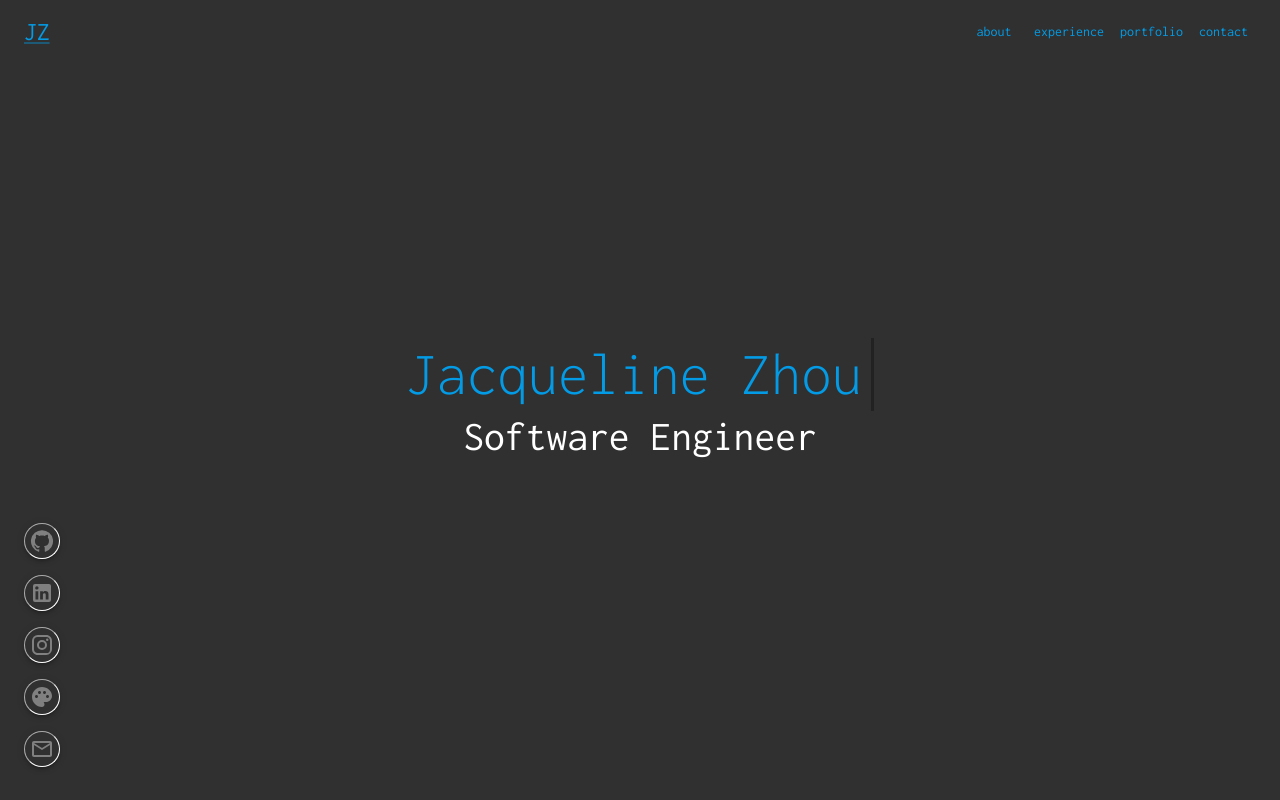
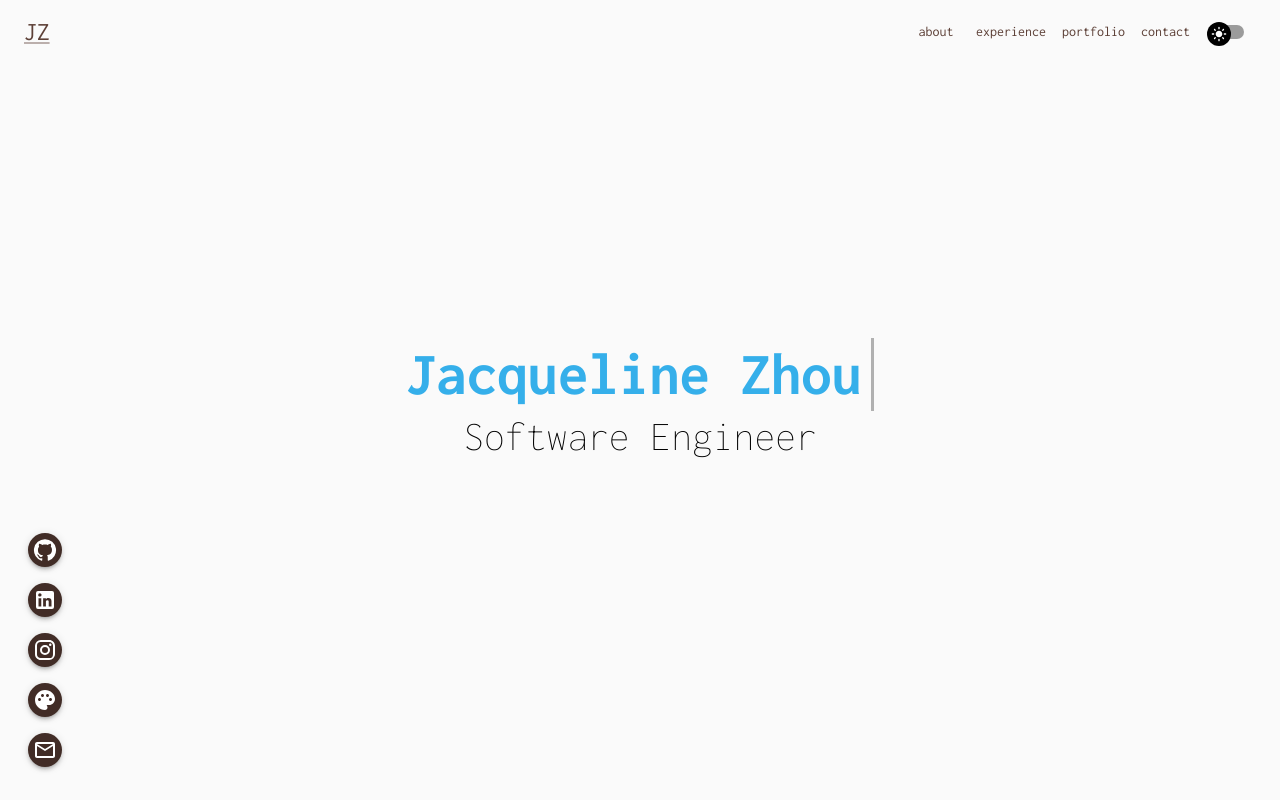
Before and after one commit to jacqizee/personal-website, a React (Create React App) app in the folder personal-website/: page / in a window 1280 px wide. Shown: the top 800 px of the page. Built offline with nearby package versions, Linux system fonts and the light colour scheme.

Commit message:
light/dark mode switch added

```diff
--- a/personal-website/src/App.js
+++ b/personal-website/src/App.js
@@ -16,12 +16,12 @@ import { createTheme } from '@mui/material/styles'
 
 const App = () => {
 
-  // const [ mode, setMode ] = useState('dark')
+  const [ mode, setMode ] = useState('light')
 
   return (
-    <ThemeProvider theme={createTheme(theme('dark'))}>
+    <ThemeProvider theme={createTheme(theme(mode))}>
       <Box component="nav">
-        <Navigation />
+        <Navigation mode={mode} setMode={setMode} />
         <Links />
       </Box>
       <Box className="site-wrapper" component='main'>
--- a/personal-website/src/components/Contact.js
+++ b/personal-website/src/components/Contact.js
@@ -44,16 +44,18 @@ const Contact = () => {
 
   return(
     <Box id="contact" sx={{ display: 'flex', flexDirection: 'column', alignItems: 'center', mb: 7 }}>
-      <Box sx={{ position: 'relative', right: '35%', top: 45, display: 'flex' }}>
-        <Box sx={{ bgcolor: 'primary.main', color: 'white', px: 5, py: 2 }}>
+      <Box sx={{ position: 'relative', right: '20%', top: 55, display: 'flex' }}>
+        <Box sx={{ bgcolor: 'primary.main', color: 'white', px: 5, py: 3 }}>
           <Typography variant="h4">
-            Contact
+            Get in Touch
+          </Typography>
+          <Typography variant="body1" sx={{ display: { xs: 'none', md: 'inline' }}} >
+            Interested in chatting? My inbox is open for you!
           </Typography>
         </Box>
       </Box>
 
-      <Paper component='form' onSubmit={handleSubmit} sx={{ width: '75%', m: 2, textAlign: 'center' }}>
-        <Typography variant='h5' sx={{ pt: 5 }}>Get in Touch</Typography>
+      <Paper component='form' onSubmit={handleSubmit} sx={{ width: '75%', m: 2, pt: 4, textAlign: 'center' }}>
         <Grid container spacing={1} sx={{ width: '100%', p: 5 }}>
           <Grid item xs={12} sm={6}>
             <TextField id='name' label='Name' name="name" variant='outlined' value={contactForm.name} onChange={handleChange} required fullWidth />
@@ -67,9 +69,9 @@ const Contact = () => {
           <Grid item xs={12}>
             <TextField id='message' label='Message' name='message' variant='outlined' value={contactForm.message} onChange={handleChange} required multiline rows={3} fullWidth />
           </Grid>
-          <Grid item xs={12} sx={{ textAlign: 'center' }}>
+          <Grid item xs={12}>
             { !emailSubmitted ?
-              <Button type='submit'><SendRoundedIcon fontSize='small' sx={{ mr: .5 }} />Submit</Button> :
+              <Button type='submit' sx={{ mt: 1, mb: -1 }}><SendRoundedIcon fontSize='small' sx={{ mr: .5 }} />Submit</Button> :
               ! emailError ? <Button type='submit' disabled><MarkEmailReadRounded fontSize='small' sx={{ mr: .5 }} />Sent!</Button> :
               <Button type='submit'><SendRoundedIcon fontSize='small' sx={{ mr: .5 }} />Error</Button>
             }
--- a/personal-website/src/components/Hero.js
+++ b/personal-website/src/components/Hero.js
@@ -4,10 +4,10 @@ import Typography from '@mui/material/Typography'
 const Hero = () => {
   return(
     <Box id='hero' sx={{ display: 'flex', height: '100vh', textAlign: 'center', flexDirection: 'column', justifyContent: 'center' }}>
-      <Typography variant="h2" className="h1-typed-out" color='primary'>
+      <Typography variant="h2" className="h1-typed-out" color='secondary.light' sx={{ fontWeight: 600 }}>
         Jacqueline Zhou
       </Typography>
-      <Typography variant="h4" color='primary.contrastText'>
+      <Typography variant="h4" color='secondary.contrastText' sx={{ fontWeight: 200 }}>
         Software Engineer
       </Typography>
     </Box>
--- a/personal-website/src/components/Links.js
+++ b/personal-website/src/components/Links.js
@@ -5,8 +5,8 @@ import { actionLogos } from './helpers/icons'
 
 const Links = () => {
   return (
-    <Box sx={{ display: 'flex', flexDirection: 'column', bottom: 1,
-      position: 'fixed', zIndex: 'tooltip', ml: 3, mb: 3 }}>
+    <Box sx={{ display: 'flex', flexDirection: { xs: 'row', sm: 'column' }, bottom: 1,
+      position: 'fixed', zIndex: 'tooltip', ml: { xs: 1, sm: 3 }, mb: { xs: 1, sm: 3 } }}>
       {actionLogos.map((action) => (
         <IconButton
           size='small'
@@ -15,7 +15,7 @@ const Links = () => {
           target="_blank"
           rel="noopener"
           key={action.name}
-          sx={{ my: 1, color: 'grey', border: '.5px inset white', boxShadow: 3 }}
+          sx={{ color: 'primary.contrastText', my: 1, mx: .5, border: '.5px inset primary.light', boxShadow: 3, bgcolor: 'primary.dark' }}
         >
           {action.icon}
         </IconButton>
--- a/personal-website/src/components/Navigation.js
+++ b/personal-website/src/components/Navigation.js
@@ -1,4 +1,4 @@
-import { useState } from 'react'
+import { useState, useEffect } from 'react'
 import AppBar from '@mui/material/AppBar'
 import Box from '@mui/material/Box'
 import Toolbar from '@mui/material/Toolbar'
@@ -12,18 +12,43 @@ import ListItemButton from '@mui/material/ListItemButton'
 import useScrollTrigger from '@mui/material/useScrollTrigger'
 import Slide from '@mui/material/Slide'
 import ListItemText from '@mui/material/ListItemText'
+import Switch from '@mui/material/Switch'
+
+// Icons
 import MenuIcon from '@mui/icons-material/Menu'
+import DarkModeRoundedIcon from '@mui/icons-material/DarkModeRounded'
+import LightModeRoundedIcon from '@mui/icons-material/LightModeRounded'
 
-const Navigation = (props) => {
+const Navigation = ({ mode, setMode}) => {
 
   const menu = ['about', 'experience', 'portfolio', 'contact']
   const [ drawerOpen, setDrawerOpen ] = useState(false)
+  const [ switchStatus, setSwitchStatus ] = useState(false)
 
   const toggleDrawer = (open) => (e) => {
     if (e.type === 'keydown' && (e.key === 'Tab' || e.key === 'Shift')) {
       return
     }
     setDrawerOpen(open)
+  }
+
+  useEffect(() => {
+    if (window.localStorage.getItem('jacquelinezhou')) {
+      setMode(window.localStorage.getItem('jacquelinezhou'))
+    }
+    const loadSwitch = () => {
+      mode === 'light' ? setSwitchStatus(false) : setSwitchStatus(true)
+    }
+    loadSwitch()
+  }, [mode, setMode])
+
+  const handleModeChange = (e) => {
+    let newMode
+    e.target.value === 'light' ? newMode = 'dark' : newMode = 'light'
+
+    setMode(newMode)
+    window.localStorage.setItem('jacquelinezhou', newMode)
+
   }
 
   const trigger = useScrollTrigger()
@@ -41,13 +66,24 @@ const Navigation = (props) => {
             {/* Row Menu on md or larger */}
             <Box sx={{ display: { xs: 'none', md: 'flex' }}}>
               {menu.map(item => <Button sx={{ textTransform: 'none' }} key={item} href={`#${item}`}>{item}</Button>)}
+
+              {/* Light/Dark Mode */}
+              <Box sx={{ display: 'flex', alignItems: 'center' }}>
+                <Switch
+                  checked={switchStatus}
+                  onChange={handleModeChange}
+                  value={mode}
+                  icon={<LightModeRoundedIcon sx={{ bgcolor: 'secondary.contrastText', borderRadius: 5, p: .5 }} />}
+                  checkedIcon={<DarkModeRoundedIcon sx={{ bgcolor: 'secondary.contrastText', borderRadius: 5, p: .5 }} />}
+                />
+              </Box>
             </Box>
 
             {/* Drawer Menu on XS screens */}
             <Box sx={{ display: { xs: 'flex', md: 'none' }}}>
 
               {/* Hamburger Icon */}
-              <Button onClick={toggleDrawer('right', true)}>
+              <Button onClick={toggleDrawer(true)}>
                 <MenuIcon />
               </Button>
 
@@ -68,6 +104,14 @@ const Navigation = (props) => {
                         </ListItem>
                       )
                     })}
+                    <Switch
+                      checked={switchStatus}
+                      onChange={handleModeChange}
+                      value={mode}
+                      icon={<LightModeRoundedIcon sx={{ bgcolor: 'secondary.contrastText', borderRadius: 5, p: .5 }} />}
+                      checkedIcon={<DarkModeRoundedIcon sx={{ bgcolor: 'secondary.contrastText', borderRadius: 5, p: .5 }} />}
+                      sx={{ ml: 2.5, mt: .85 }}
+                    />
                   </List>
                 </Box>
               </Drawer>
--- a/personal-website/src/components/Skills.js
+++ b/personal-website/src/components/Skills.js
@@ -24,7 +24,6 @@ const Skills = () => {
                 alt={`${logo.name} icon`}
                 sx={{ width: '100%' }} />
               <Typography
-                variant='caption'
                 className={'skills'}
                 sx={{ position: 'absolute',
                   fontSize: 0, alignItems: 'center', justifyContent: 'center',
--- a/personal-website/src/components/Theme.js
+++ b/personal-website/src/components/Theme.js
@@ -3,10 +3,12 @@ export const theme = (mode) => ({
     mode,
     ...( mode === 'light') ? {
       primary: {
-        main: '#4e342e',
+        main: '#5d4037',
+        contrastText: '#fff'
       },
       secondary: {
         main: '#039be5',
+        contrastText: '#000'
       },
       background: {
         default: '#fafafa',
@@ -15,9 +17,11 @@ export const theme = (mode) => ({
     } : {
       primary: {
         main: '#039be5',
+        contrastText: '#000'
       },
       secondary: {
         main: '#7b5e57',
+        contrastText: '#fff'
       },
       background: {
         default: '#303030',
--- a/personal-website/src/styles/hero.scss
+++ b/personal-website/src/styles/hero.scss
@@ -4,10 +4,9 @@
   padding-right: .15em;
   white-space: nowrap;
   width: 0;
-  animation-delay: 60s;
   animation:
     typing 2s steps(15, end) forwards,
-    blink 1s 5s infinite;
+    blink 1s 2s infinite;
 }
 
 @keyframes typing {
--- a/personal-website/src/styles/skills.scss
+++ b/personal-website/src/styles/skills.scss
@@ -4,7 +4,7 @@
   font-size: 1rem;
   font-weight: bold;
   opacity: 100%;
-  background-color: rgba(0,0,0,0.75);
+  background-color: rgba(0,0,0,0.85);
   color: white;
   font-weight: lighter;
   text-shadow: 0 0 2px #000;
```
